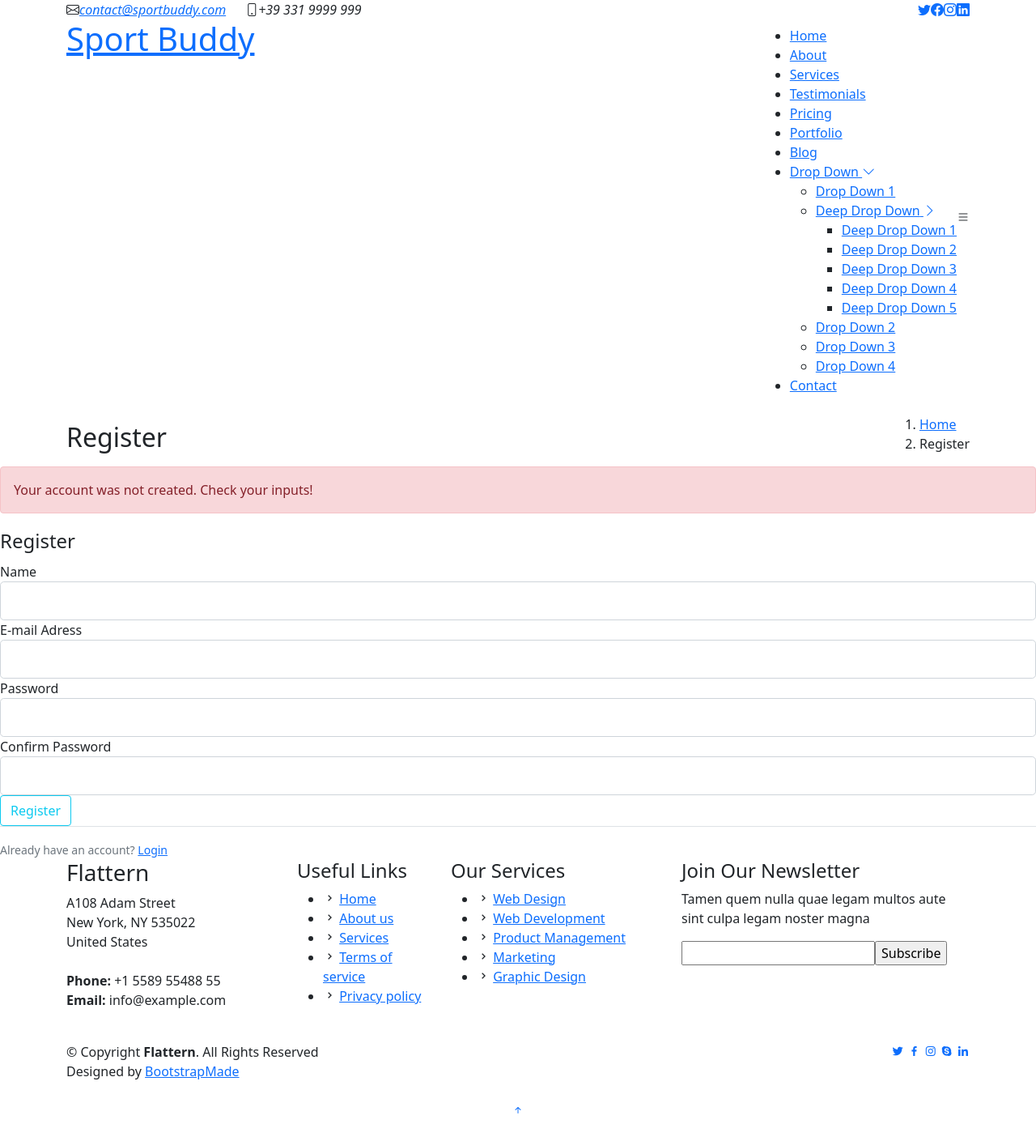
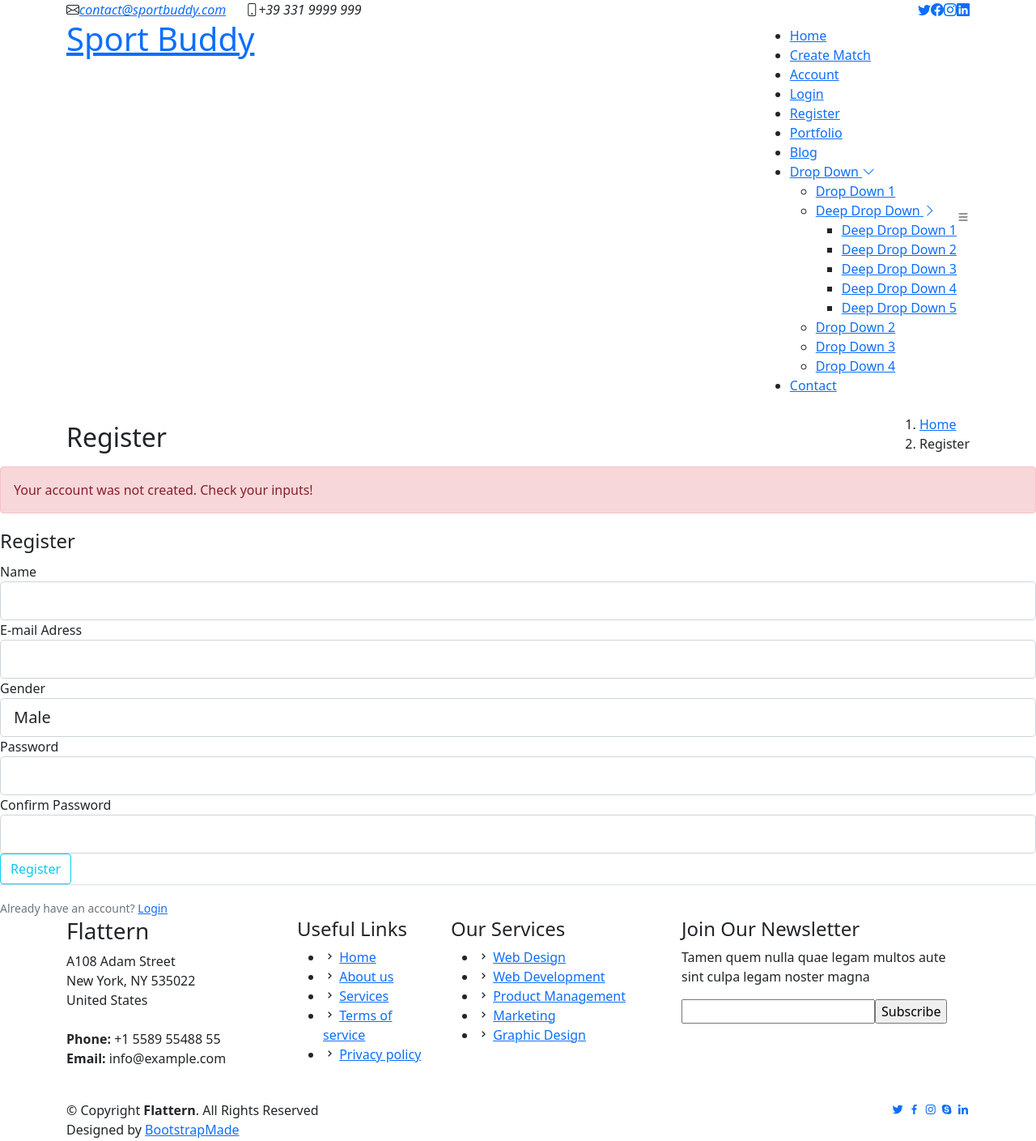
Before and after one commit to mvroso/sportbuddy, a Flask app: page /register in a window 1280 px wide. Shown: the top 1409 px of the page at 81% size. Before the commit the page ends 1375 px from the top, so only its background shows below. Run offline with Flask 2, Linux system fonts and the light colour scheme; parts of the project's set-up code (start-up, migrations or seed data) failed here and were passed over; some libraries are stand-ins or nearby versions; some web fonts are replaced.

Commit message:
update register user

```diff
--- a/website/forms.py
+++ b/website/forms.py
@@ -11,6 +11,10 @@ class RegistrationForm(FlaskForm):
 				validators=[DataRequired(), Length(min=2, max=20)])
 	email = EmailField('E-mail Adress',
 				validators=[DataRequired(), Email()])
+	gender = SelectField('Gender',
+				validators=[DataRequired()],
+				choices=[(1, "Male"), (2, "Female"),
+						(3, "Not applicable")])
 	password = PasswordField('Password',
 				validators=[DataRequired()])
 	confirm_password = PasswordField('Confirm Password',
@@ -59,7 +63,9 @@ class CreateMatchForm(FlaskForm):
 
     location = StringField('Location', validators=[Length(min=2, max=50)])
 
-    sport_id = SelectField('Sport', choices=[(s.id, s.name) for s
+    sport_id = SelectField('Sport',
+    			validators=[DataRequired()],
+    			choices=[(s.id, s.name) for s
 							in Sport.query.order_by('name')])
 
     #user_id = current_user.id
--- a/website/routes.py
+++ b/website/routes.py
@@ -1,5 +1,6 @@
 import os, secrets
 from PIL import Image
+from datetime import datetime, timedelta
 from flask import render_template, url_for, flash, redirect, request
 from website import app, db, bcrypt
 from website.models import User, Role, Sport, Match
@@ -108,6 +109,8 @@ def account():
 @app.route("/match/create", methods=['GET', 'POST'])
 def create_match():
     form = CreateMatchForm()
+    # ***** RETIRAR ESSA LINHA UMA VEZ QUE O DATETIMEPICKER FOR ESCOLHIDO *****
+    form.date.data = datetime.today() +  timedelta(days=1)
     if form.validate_on_submit():
         flash('Your match has been created!', 'success')
         return redirect(url_for('index'))
@@ -122,6 +125,17 @@ def create_match():
 @app.route("/insertdata")
 def insertdata():
     '''
+    gender_1 = Gender(name='Male')
+    gender_2 = Gender(name='Female')
+    gender_3 = Gender(name='Neutral')
+    gender_4 = Gender(name='Not applicable')
+    db.session.add(gender_1)
+    db.session.add(gender_2)
+    db.session.add(gender_3)
+    db.session.add(gender_4)
+    db.session.commit()
+    '''
+
     # Create three standard roles
     role_1 = Role(name='Common')
     role_2 = Role(name='Coach')
@@ -130,8 +144,8 @@ def insertdata():
     db.session.add(role_2)
     db.session.add(role_3)
     db.session.commit()
-    '''
-    '''
+
+
     # Create three standard sports
     sport_1 = Sport(name='Basketball')
     sport_2 = Sport(name='Tennis')
@@ -140,7 +154,7 @@ def insertdata():
     db.session.add(sport_2)
     db.session.add(sport_3)
     db.session.commit()
-    '''
+
     '''
     # Create one standard match
     match_1 = Match(title='title', sport_id=1, user_id=1)
--- a/website/templates/base.html
+++ b/website/templates/base.html
@@ -71,11 +71,11 @@
 
       <nav id="navbar" class="navbar">
         <ul>
-          <li><a class="active" href="index.html">Home</a></li>
-          <li><a href="about.html">About</a></li>
-          <li><a href="services.html">Services</a></li>
-          <li><a href="testimonials.html">Testimonials</a></li>
-          <li><a href="pricing.html">Pricing</a></li>
+          <li><a class="active" href="{{ url_for('index') }}">Home</a></li>
+          <li><a href="{{ url_for('create_match') }}">Create Match</a></li>
+          <li><a href="{{ url_for('account') }}">Account</a></li>
+          <li><a href="{{ url_for('login') }}">Login</a></li>
+          <li><a href="{{ url_for('register') }}">Register</a></li>
           <li><a href="portfolio.html">Portfolio</a></li>
           <li><a href="blog.html">Blog</a></li>
           <li class="dropdown"><a href="#"><span>Drop Down</span> <i class="bi bi-chevron-down"></i></a>
@@ -95,7 +95,7 @@
               <li><a href="#">Drop Down 4</a></li>
             </ul>
           </li>
-          <li><a href="contact.html">Contact</a></li>
+          <li><a href="{{ url_for('contact') }}">Contact</a></li>
         </ul>
         <i class="bi bi-list mobile-nav-toggle"></i>
       </nav><!-- .navbar -->
--- a/website/templates/create_match.html
+++ b/website/templates/create_match.html
@@ -26,7 +26,7 @@
 
           <div class="col-md-4 form-group">
           	{{ form.date.label }}
-          	{{ form.date(class="datetimepicker") }}
+          	{{ form.date(class="form-control", placeholder="teste") }}
           	{{ form.hidden_tag() }}
           </div>
 
--- a/website/templates/register.html
+++ b/website/templates/register.html
@@ -35,6 +35,20 @@
               </div>
             {% else %}
               {{ form.email(class="form-control form-control-lg") }}
+            {% endif %}
+          </div>
+          <div class="form-group">
+            {{ form.gender.label(class="form-control-label") }}
+
+            {% if form.gender.errors %}
+              {{ form.gender(class="form-control form-control-lg is-invalid") }}
+              <div class="invalid-feedback">
+                {% for error in form.gender.errors %}
+                <span> {{ error }} </span>
+                {% endfor %}
+              </div>
+            {% else %}
+              {{ form.gender(class="form-control form-control-lg") }}
             {% endif %}
           </div>
           <div class="form-group">
```
Also changed, not shown: website/models.py (+18 -0 lines).
